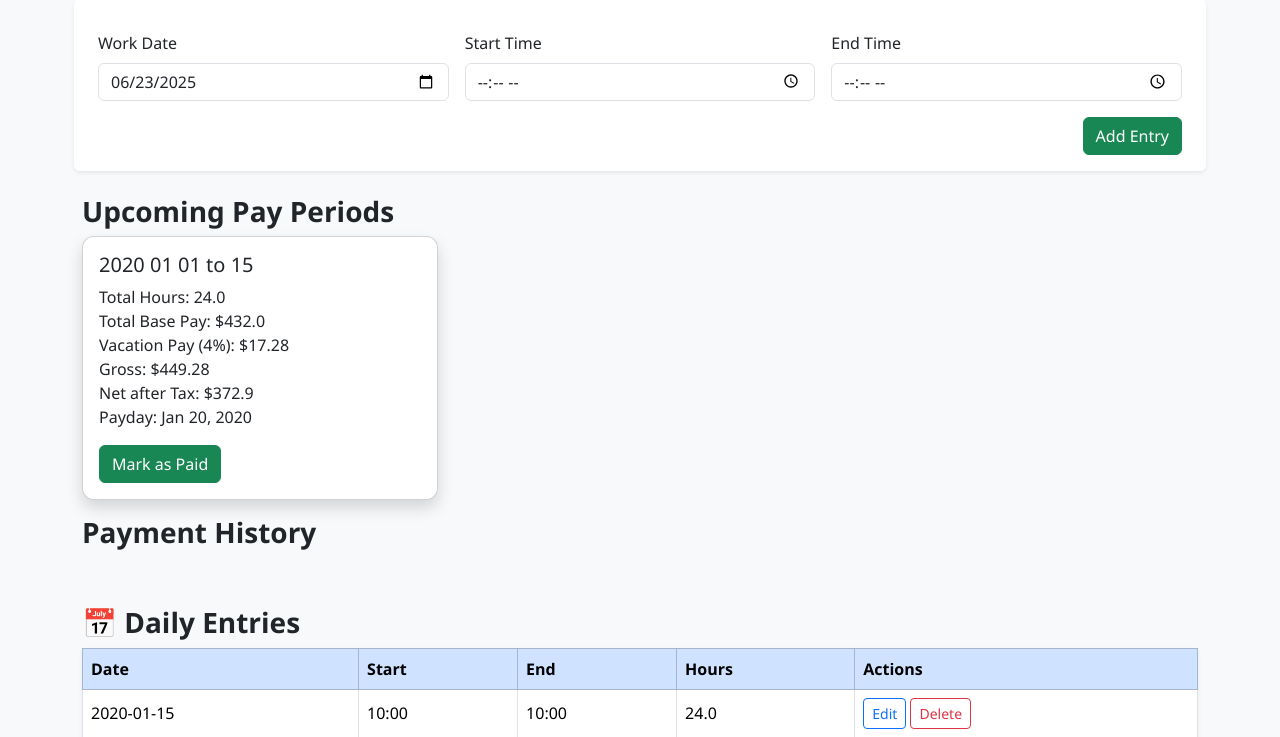
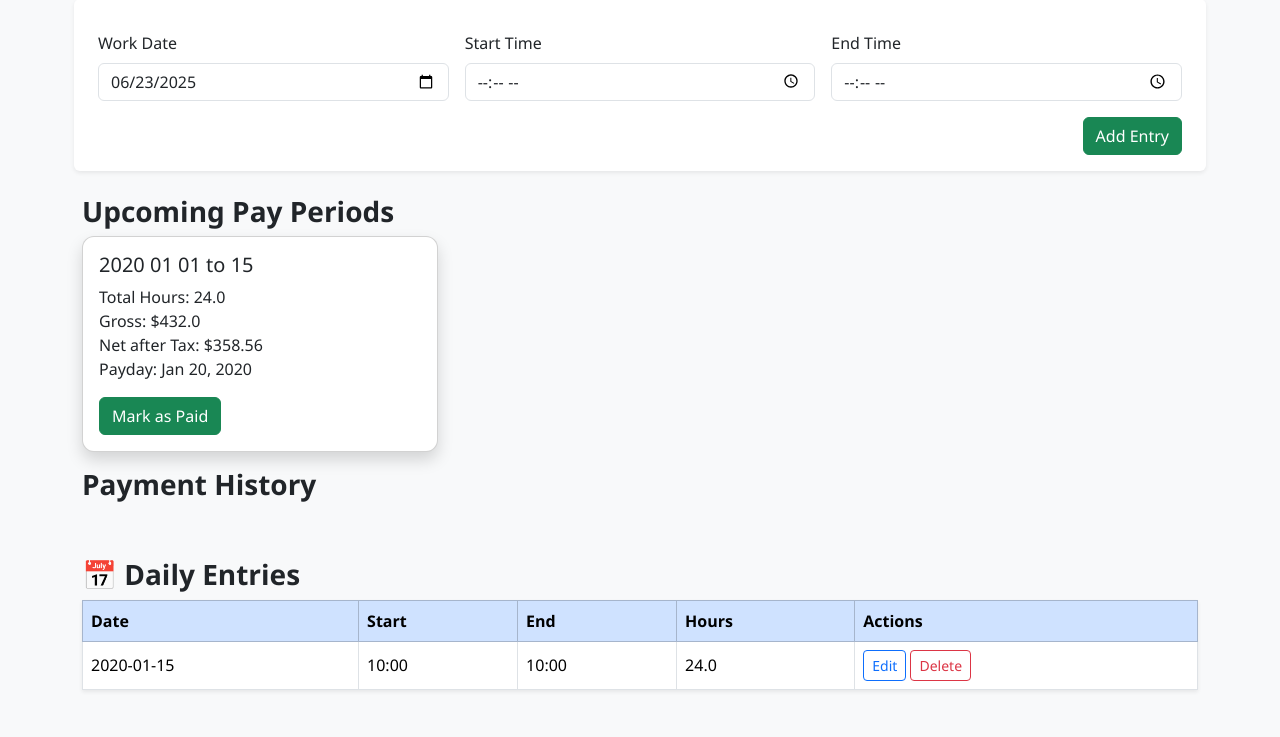
Before and after one commit to dhirajdc200/biweekly-pay-tracker, a Flask app: page / in a window 1280 px wide. Shown: the part 184-921 px from the top of the page. Run offline with Flask 3, Linux system fonts and the light colour scheme; tables that the repository leaves empty hold one stand-in row (values such as "Sample post").

Commit message:
Get back to normal

```diff
--- a/app.py
+++ b/app.py
@@ -102,13 +102,9 @@ def index():
     paid_periods = []
 
     for label, data in summary.items():
-        total = round(data['total_hours'] * HOURLY_RATE, 2)
-        vacation_pay = round(0.04 * total, 2)
-        gross = round(total + vacation_pay, 2)
+        gross = round(data['total_hours'] * HOURLY_RATE, 2)
         net = round(gross * (1 - TAX_RATE), 2)
 
-        data['total'] = total
-        data['vacation_pay'] = vacation_pay
         data['gross'] = gross
         data['net'] = net
 
@@ -118,20 +114,15 @@ def index():
             paid_periods.append({
                 'label': label,
                 'total_hours': round(data['total_hours'], 2),
-                'total': data['total'],
-                'vacation_pay': data['vacation_pay'],
                 'gross': data['gross'],
                 'net': data['net'],
                 'payday': data['payday'],
-                'paid_on': status.paid_on.strftime('%Y-%m-%d'),
-                'actual_received': round(status.actual_received, 2) if status.actual_received else None
+                'paid_on': status.paid_on.strftime('%Y-%m-%d')
             })
         else:
             unpaid_periods.append({
                 'label': label,
                 'total_hours': round(data['total_hours'], 2),
-                'total': data['total'],
-                'vacation_pay': data['vacation_pay'],
                 'gross': data['gross'],
                 'net': data['net'],
                 'payday': data['payday']
--- a/templates/index.html
+++ b/templates/index.html
@@ -48,8 +48,6 @@
           <div class="card-body">
             <h5>{{ period.label }}</h5>
             <p>Total Hours: {{ period.total_hours }}<br>
-              Total Base Pay: ${{ period.total }}<br>
-              Vacation Pay (4%): ${{ period.vacation_pay }}<br>
               Gross: ${{ period.gross }}<br>
               Net after Tax: ${{ period.net }}<br>
               Payday: {{ period.payday.strftime('%b %d, %Y') }}</p>
@@ -70,20 +68,11 @@
           <div class="card-body">
             <h5>{{ period.label }} <span class="badge bg-success">Paid</span></h5>
             <p>Total Hours: {{ period.total_hours }}<br>
-              Total Base Pay: ${{ period.total }}<br>
-              Vacation Pay (4%): ${{ period.vacation_pay }}<br>
               Gross: ${{ period.gross }}<br>
               Net after Tax: ${{ period.net }}<br>
               Payday: {{ period.payday.strftime('%b %d, %Y') }}</p>
             <form method="POST" action="{{ url_for('mark_unpaid', period_label=period.label) }}">
               <button class="btn btn-warning">Mark as Unpaid</button>
-            </form>
-            <form method="POST" action="{{ url_for('update_actual_payment', period_label=period.label) }}">
-              <div class="mb-2">
-                <label for="actual_{{ period.label }}">Actual Received:</label>
-                <input type="number" step="0.01" name="actual_received" value="{{ period.actual_received or '' }}" class="form-control">
-              </div>
-              <button class="btn btn-info btn-sm">Update Actual</button>
             </form>
 
           </div>
```
Also changed, not shown: instance/local.db.
